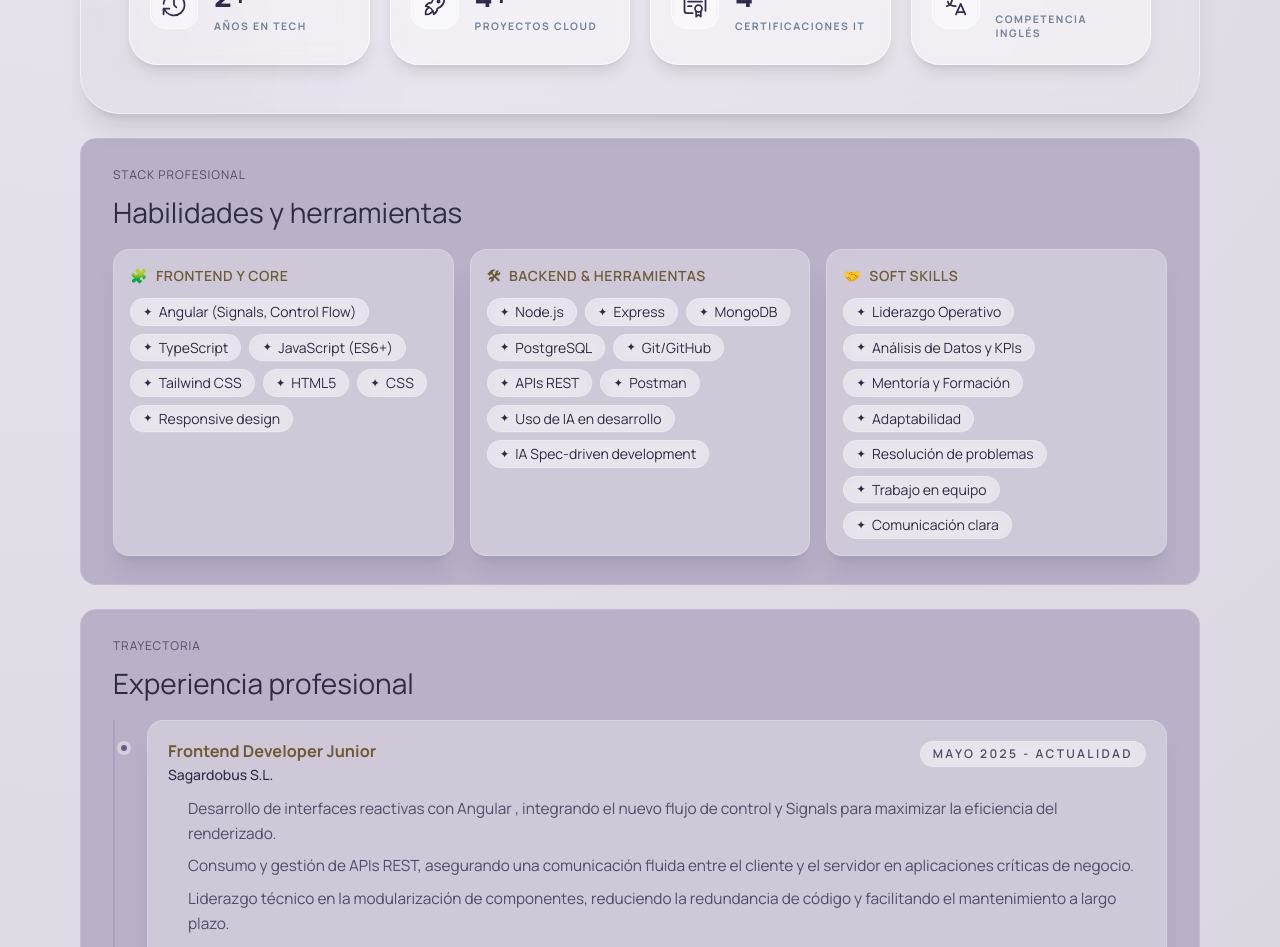
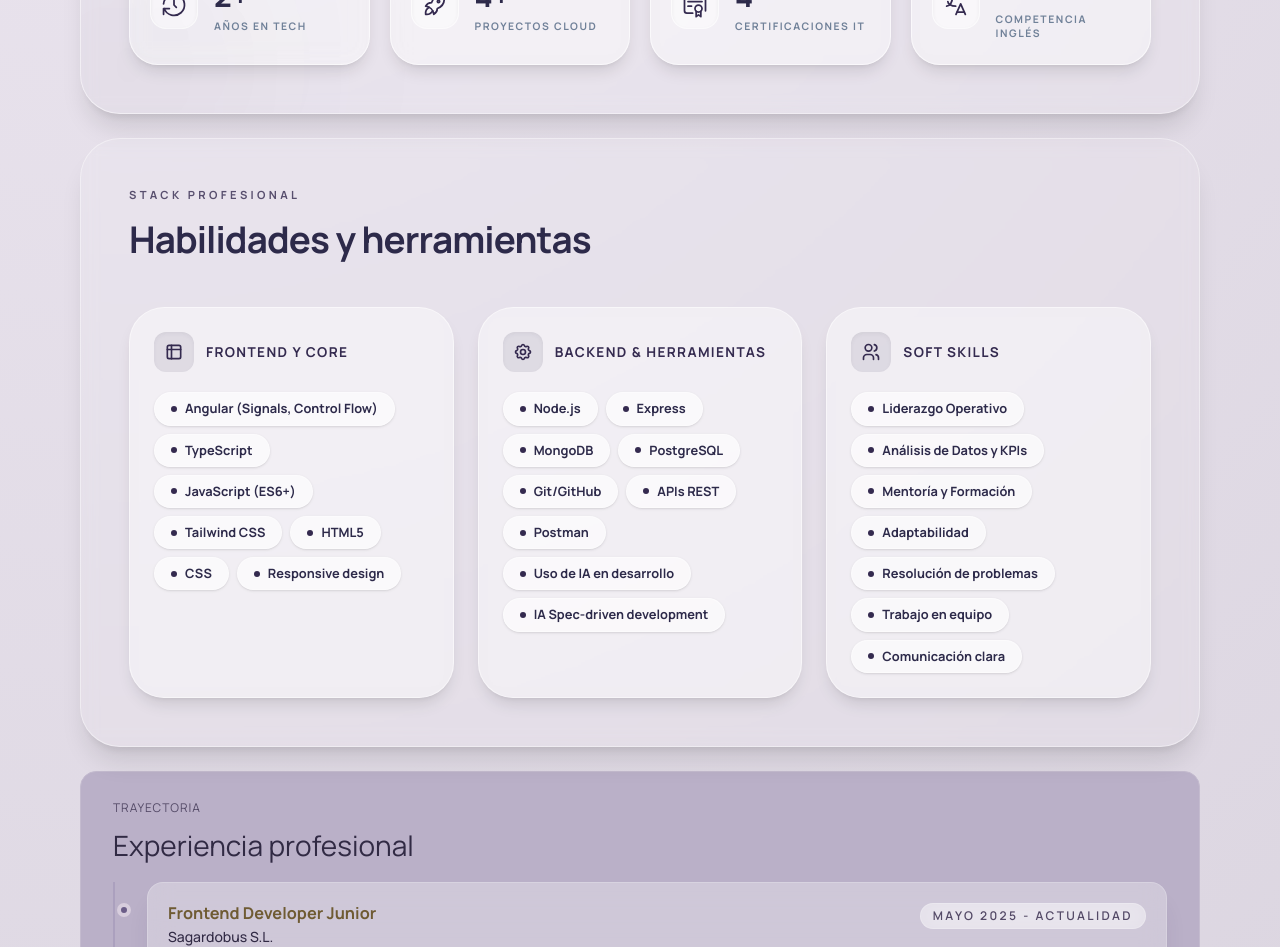
Before and after one commit to oaklandcodes/portfolio-oakland, an Angular app: page / in a window 1280 px wide. Shown: the part 1100-2047 px from the top of the page. Built offline with nearby package versions, Linux system fonts and the light colour scheme.

Commit message:
feat: update skills section layout and enhance group icon functionality

```diff
--- a/src/app/features/home/components/skills-section/skills-section.html
+++ b/src/app/features/home/components/skills-section/skills-section.html
@@ -1,30 +1,42 @@
-<section id="habilidades" class="rounded-2xl border border-[var(--color-border)] bg-[var(--color-surface)] px-6 py-5 sm:px-8 sm:py-7">
-  <p class="mb-2 text-xs uppercase tracking-[0.08em] text-[var(--color-text-soft)]">
-    Stack profesional
-  </p>
-  <h2 class="mb-4 font-[var(--font-heading)] text-[clamp(1.2rem,2.4vw,1.75rem)] text-[var(--color-text)]">
-    Habilidades y herramientas
-  </h2>
+<section id="habilidades" class="rounded-[2.5rem] border border-white/40 bg-white/10 p-[clamp(1.5rem,5vw,3rem)] backdrop-blur-sm shadow-xl">
+  <div class="mb-10 text-center lg:text-left">
+    <p class="mb-2 text-[0.7rem] font-bold uppercase tracking-[0.3em] text-midnight-orchid opacity-80">
+      Stack profesional
+    </p>
+    <h2 class="font-[var(--font-heading)] text-[clamp(1.8rem,3vw,2.3rem)] font-black tracking-tight text-[#2d2a4a]">
+      Habilidades y herramientas
+    </h2>
+  </div>
 
-  <div class="grid gap-4 lg:grid-cols-3">
+  <div class="grid gap-6 lg:grid-cols-3">
     @for (group of skills(); track group.title) {
-      <article class="flex h-full flex-col rounded-2xl border border-white/20 bg-white/30 p-4 backdrop-blur-md shadow-xl shadow-[#342a4f]/10">
-        <h3 class="mb-3 flex items-center gap-2 text-sm font-semibold uppercase tracking-[0.04em] text-[var(--color-accent-strong)]">
-          @if (group.title.includes('Frontend')) {
-            <span aria-hidden="true">🧩</span>
-          } @else if (group.title.includes('Backend')) {
-            <span aria-hidden="true">🛠</span>
-          } @else {
-            <span aria-hidden="true">🤝</span>
-          }
+      <article class="group flex h-full flex-col rounded-[2.2rem] border border-white/50 bg-white/40 p-6 backdrop-blur-md shadow-lg transition-all duration-500 hover:-translate-y-1 hover:bg-white/60">
+
+        <h3 class="mb-5 flex items-center gap-3 text-[0.85rem] font-extrabold uppercase tracking-widest text-midnight-orchid">
+          <div class="flex h-10 w-10 items-center justify-center rounded-xl bg-midnight-orchid/10 shadow-inner group-hover:scale-110 transition-transform duration-500">
+            @switch (getGroupIcon(group.title)) {
+              @case ('layout') {
+                <svg xmlns="http://www.w3.org/2000/svg" class="h-5 w-5" viewBox="0 0 24 24" stroke-width="2" stroke="currentColor" fill="none" stroke-linecap="round" stroke-linejoin="round"><path stroke="none" d="M0 0h24v24H0z" fill="none"/><path d="M4 4m0 2a2 2 0 0 1 2 -2h12a2 2 0 0 1 2 2v12a2 2 0 0 1 -2 2h-12a2 2 0 0 1 -2 -2z" /><path d="M4 9l16 0" /><path d="M9 4l0 16" /></svg>
+              }
+              @case ('settings') {
+                <svg xmlns="http://www.w3.org/2000/svg" class="h-5 w-5" viewBox="0 0 24 24" stroke-width="2" stroke="currentColor" fill="none" stroke-linecap="round" stroke-linejoin="round"><path stroke="none" d="M0 0h24v24H0z" fill="none"/><path d="M10.325 4.317c.426 -1.756 2.924 -1.756 3.35 0a1.724 1.724 0 0 0 2.573 1.066c1.543 -.94 3.31 .826 2.37 2.37a1.724 1.724 0 0 0 1.065 2.572c1.756 .426 1.756 2.924 0 3.35a1.724 1.724 0 0 0 -1.066 2.573c.94 1.543 -.826 3.31 -2.37 2.37a1.724 1.724 0 0 0 -2.572 1.065c-.426 1.756 -2.924 1.756 -3.35 0a1.724 1.724 0 0 0 -2.573 -1.066c-1.543 .94 -3.31 -.826 -2.37 -2.37a1.724 1.724 0 0 0 -1.065 -2.572c-1.756 -.426 -1.756 -2.924 0 -3.35a1.724 1.724 0 0 0 1.066 -2.573c-.94 -1.543 .826 -3.31 2.37 -2.37c1 .608 2.296 .07 2.572 -1.065z" /><path d="M9 12a3 3 0 1 0 6 0a3 3 0 0 0 -6 0" /></svg>
+              }
+              @case ('users') {
+                <svg xmlns="http://www.w3.org/2000/svg" class="h-5 w-5" viewBox="0 0 24 24" stroke-width="2" stroke="currentColor" fill="none" stroke-linecap="round" stroke-linejoin="round"><path stroke="none" d="M0 0h24v24H0z" fill="none"/><path d="M9 7m-4 0a4 4 0 1 0 8 0a4 4 0 1 0 -8 0" /><path d="M3 21v-2a4 4 0 0 1 4 -4h4a4 4 0 0 1 4 4v2" /><path d="M16 3.13a4 4 0 0 1 0 7.75" /><path d="M21 21v-2a4 4 0 0 0 -3 -3.85" /></svg>
+              }
+              @default {
+                <svg xmlns="http://www.w3.org/2000/svg" class="h-5 w-5" viewBox="0 0 24 24" stroke-width="2" stroke="currentColor" fill="none" stroke-linecap="round" stroke-linejoin="round"><path stroke="none" d="M0 0h24v24H0z" fill="none"/><path d="M4 4m0 1a1 1 0 0 1 1 -1h4a1 1 0 0 1 1 1v4a1 1 0 0 1 -1 1h-4a1 1 0 0 1 -1 -1z" /><path d="M14 4m0 1a1 1 0 0 1 1 -1h4a1 1 0 0 1 1 1v4a1 1 0 0 1 -1 1h-4a1 1 0 0 1 -1 -1z" /><path d="M4 14m0 1a1 1 0 0 1 1 -1h4a1 1 0 0 1 1 1v4a1 1 0 0 1 -1 1h-4a1 1 0 0 1 -1 -1z" /><path d="M14 14m0 1a1 1 0 0 1 1 -1h4a1 1 0 0 1 1 1v4a1 1 0 0 1 -1 1h-4a1 1 0 0 1 -1 -1z" /></svg>
+              }
+            }
+          </div>
           <span>{{ group.title }}</span>
         </h3>
 
         <div class="flex flex-wrap gap-2">
           @for (item of group.items; track item) {
-            <span class="inline-flex items-center gap-1.5 rounded-full border border-white/20 bg-white/40 px-3 py-1 text-sm leading-tight text-[var(--color-text)] backdrop-blur-md">
-              <span aria-hidden="true" class="text-[0.72rem]">✦</span>
-              <span>{{ item }}</span>
+            <span class="inline-flex items-center gap-2 rounded-full border border-white/40 bg-white/60 px-4 py-1.5 text-[0.8rem] font-bold text-[#2d2a4a] shadow-sm transition-all duration-300 hover:bg-midnight-orchid hover:text-white group/pill">
+              <span class="h-1.5 w-1.5 rounded-full bg-midnight-orchid group-hover/pill:bg-white transition-colors"></span>
+              {{ item }}
             </span>
           }
         </div>
--- a/src/app/features/home/components/skills-section/skills-section.ts
+++ b/src/app/features/home/components/skills-section/skills-section.ts
@@ -9,4 +9,12 @@ import { SkillGroup } from '../../data/portfolio.models';
 })
 export class SkillsSection {
   readonly skills = input.required<SkillGroup[]>();
+
+  getGroupIcon(title: string): string {
+  const t = title.toLowerCase();
+  if (t.includes('frontend')) return 'layout';
+  if (t.includes('backend') || t.includes('herramientas')) return 'settings';
+  if (t.includes('soft') || t.includes('metodologías') || t.includes('comunicación')) return 'users';
+  return 'apps';
 }
+}
```
